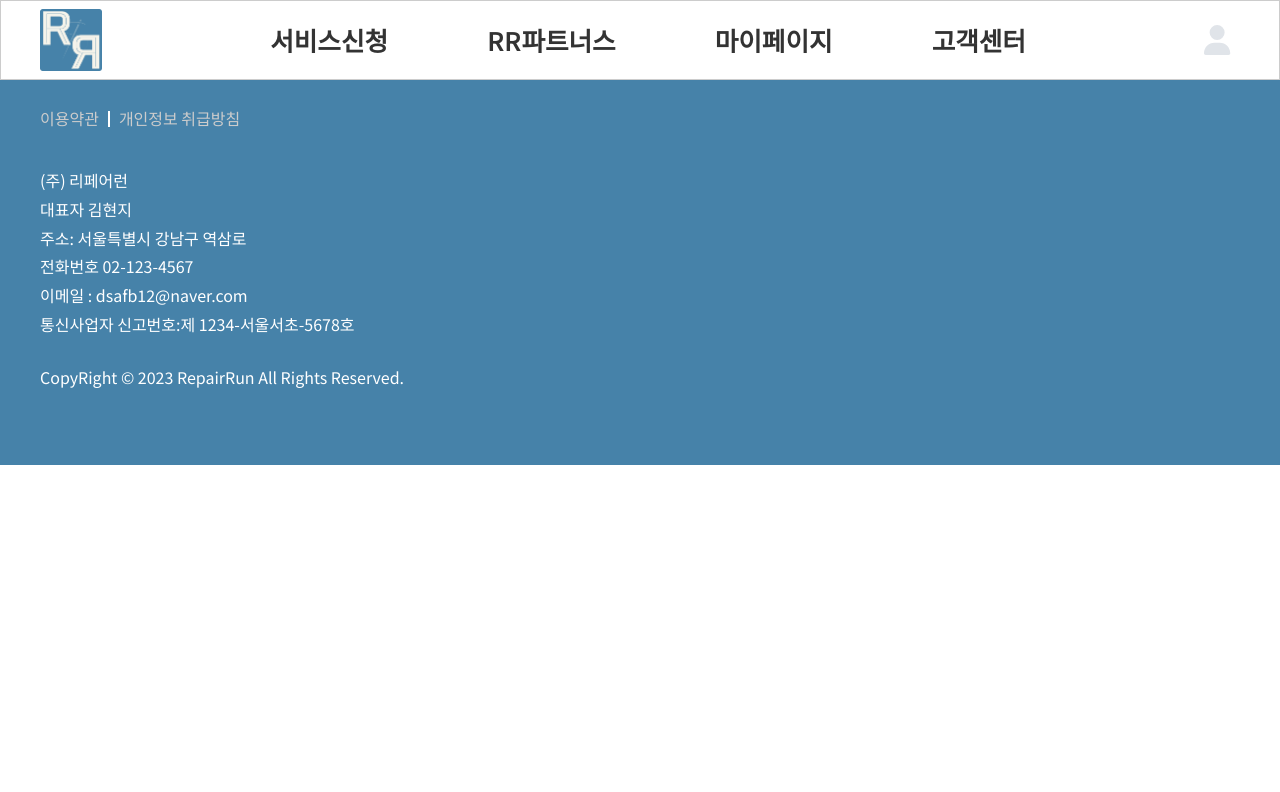
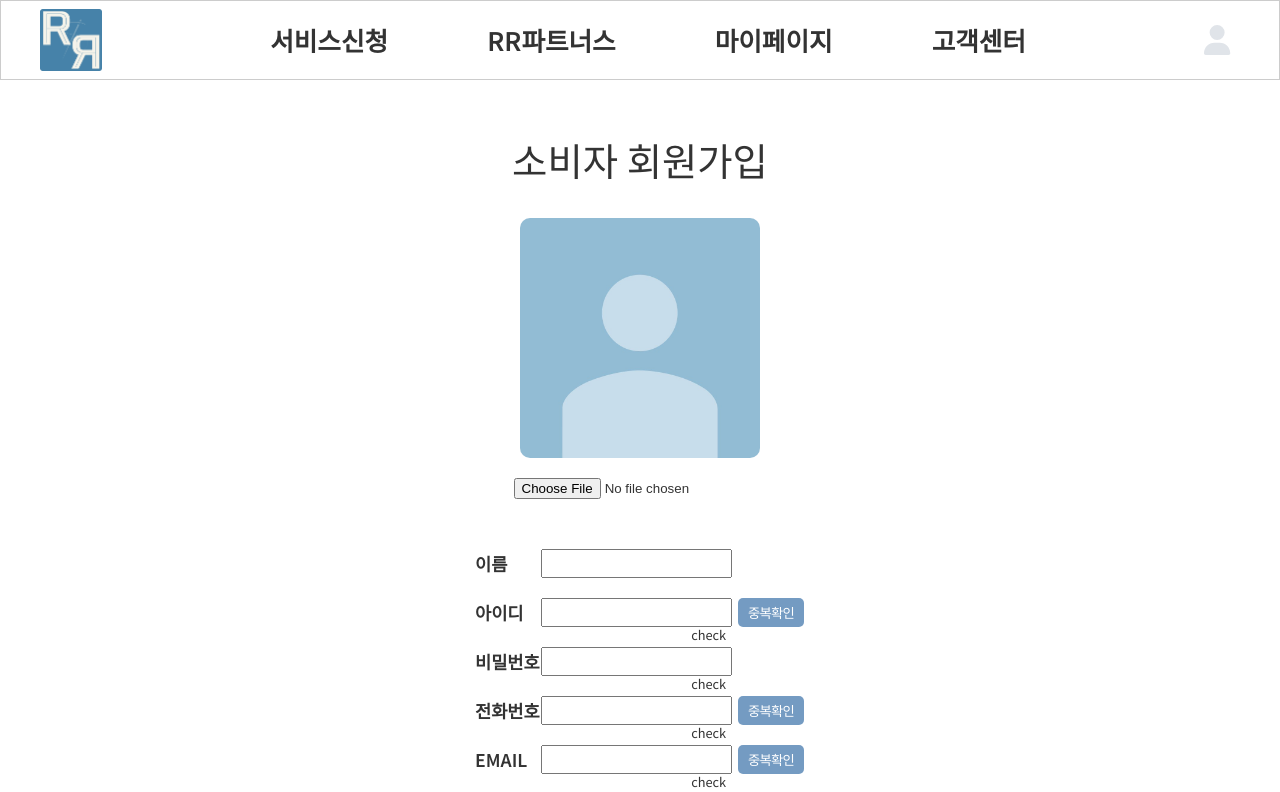
Before and after one commit to pshyun123/prj_repairrun, a React (Create React App) app: page /Join in a window 1280 px wide. Shown: the top 792 px of the page. Built offline with nearby package versions, Linux system fonts and the light colour scheme.

Commit message:
현지 : 회원가입 레이아웃 작업중 231107

```diff
--- a/src/component/RepairList.jsx
+++ b/src/component/RepairList.jsx
@@ -84,6 +84,7 @@ const RepairList = () => {
       ],
     },
   ];
+
   return (
     <>
       <RepairListComp>
--- a/src/pages/Join.jsx
+++ b/src/pages/Join.jsx
@@ -1,11 +1,87 @@
-import React, { useState } from "react";
+import React, { useState, useEffect } from "react";
+import { useParams } from "react-router-dom";
+import { storage } from "../api/firebase";
 import Joinstyle from "../style/Joinstyle";
-import GlobalStyle from "../style/GlobalStyle";
+import basicProfile from "../images/기본프로필.jpg";
 
 const Join = () => {
+  const params = useParams();
+  const [imgSrc, setImgSrc] = useState(basicProfile);
+  const [url, setUrl] = useState("");
+
+  const handleFileInputChange = (e) => {
+    setImgSrc(URL.createObjectURL(e.target.files[0]));
+    console.log(imgSrc);
+  };
+
   return (
     <Joinstyle>
-      <div className="container"></div>
+      <div className="container">
+        <h2>소비자 회원가입</h2>
+        <div className="profile">
+          <div className="imgBox">
+            <img src={imgSrc} alt="프로필이미지" />
+          </div>
+          <input type="file" onChange={(e) => handleFileInputChange(e)} />
+        </div>
+        <div className="wrapper">
+          <div className="inputArea">
+            <label name="name">
+              <span>이름</span>
+              <input type="text" />
+            </label>
+          </div>
+          <div className="inputArea">
+            <label name="userId">
+              <span>아이디</span>
+              <div className="box">
+                <input type="text" />
+                <p className="check">check</p>
+              </div>
+              <button>중복확인</button>
+            </label>
+          </div>
+          <div className="inputArea">
+            <label name="">
+              <span>비밀번호</span>
+              <div className="box">
+                <input type="password" />
+                <p className="check">check</p>
+              </div>
+            </label>
+          </div>
+          <div className="inputArea">
+            <label name="">
+              <span>전화번호</span>
+              <div className="box">
+                <input type="text" />
+                <p className="check">check</p>
+              </div>
+              <button>중복확인</button>
+            </label>
+          </div>
+          <div className="inputArea">
+            <label name="">
+              <span>EMAIL</span>
+              <div className="box">
+                <input type="email" />
+                <p className="check">check</p>
+              </div>
+              <button>중복확인</button>
+            </label>
+          </div>
+          <div className="inputArea">
+            <label name="addr">
+              <span>주소</span>
+              <input type="text" />
+              <button>주소찾기</button>
+            </label>
+          </div>
+        </div>
+        <div className="btnBox">
+          <button>제출하기</button>
+        </div>
+      </div>
     </Joinstyle>
   );
 };
--- a/src/pages/PartnerMain.jsx
+++ b/src/pages/PartnerMain.jsx
@@ -1,5 +1,6 @@
 import PartnerInfo from "../component/PartnerInfo";
 import RepairList from "../component/RepairList";
+import Modal from "../util/Modal";
 
 const PartnerMain = () => {
   return (
--- a/src/style/Joinstyle.jsx
+++ b/src/style/Joinstyle.jsx
@@ -1,5 +1,90 @@
 import styled from "styled-components";
 
-const Joinstyle = styled.div``;
+const Joinstyle = styled.section`
+  padding: 60px 0;
+  .container {
+    h2 {
+      text-align: center;
+      margin-bottom: 40px;
+    }
+    .profile {
+      width: 100%;
+      display: flex;
+      flex-direction: column;
+      justify-content: center;
+      align-items: center;
+      margin-bottom: 50px;
+
+      .imgBox {
+        position: relative;
+        width: 20%;
+        padding-bottom: 20%;
+        margin-bottom: 20px;
+        border-radius: 10px;
+        overflow: hidden;
+        img {
+          position: absolute;
+          width: 100%;
+        }
+        @media only screen and (max-width: 768px) {
+          width: 30%;
+          padding-bottom: 30%;
+        }
+      }
+    }
+    .wrapper {
+      width: 72%;
+      margin: 0 auto;
+      display: flex;
+      flex-direction: column;
+      justify-content: center;
+      align-items: center;
+      .inputArea {
+        margin-bottom: 20px;
+        width: 100%;
+        display: flex;
+        justify-content: center;
+        label {
+          width: 330px;
+          display: flex;
+          align-items: center;
+          span {
+            width: 20%;
+            font-size: 1.1em;
+            font-weight: 600;
+          }
+          input {
+            margin-right: 6px;
+            padding: 5px;
+          }
+          .box {
+            position: relative;
+            .check {
+              position: absolute;
+              top: 104%;
+              width: 94%;
+              text-align: right;
+              font-size: 0.8em;
+            }
+          }
+          button {
+            border: none;
+            cursor: pointer;
+            padding: 5px 10px;
+            border-radius: 5px;
+            background-color: var(--MIDBLUE);
+            color: white;
+            letter-spacing: -0.8px;
+            &:hover {
+              background-color: var(--DARKBLUE);
+            }
+          }
+        }
+      }
+    }
+    .btnBox {
+    }
+  }
+`;
 
 export default Joinstyle;
--- a/src/util/Modal.jsx
+++ b/src/util/Modal.jsx
@@ -1,2 +1,114 @@
-const Modal = () => {};
+import { styled } from "styled-components";
+
+const ModalStyle = styled.div`
+  .modal {
+    display: block;
+    position: fixed;
+    top: 0;
+    right: 0;
+    bottom: 0;
+    left: 0;
+    z-index: 99;
+    background-color: rgba(0, 0, 0, 0.6);
+  }
+
+  .openModal {
+    display: flex;
+    align-items: center;
+    /* 팝업이 열릴때 스르륵 열리는 효과 */
+    animation: modal-bg-show 0.8s;
+  }
+
+  section {
+    width: 90%;
+    max-width: 450px;
+    margin: 0 auto;
+    border-radius: 0.3rem;
+    background-color: white;
+    /* 팝업이 열릴때 스르륵 열리는 효과 */
+    animation: modal-show 0.3s;
+    overflow: hidden;
+    header {
+      position: relative;
+      padding: 16px 64px 16px 16px;
+      background-color: var(--LIGHTBLUE);
+      font-weight: 600;
+      button {
+        position: absolute;
+        top: 15px;
+        right: 15px;
+        width: 30px;
+        font-size: 21px;
+        font-weight: 700;
+        text-align: center;
+        color: #999;
+        background-color: transparent;
+      }
+    }
+    main {
+      padding: 16px;
+      border-bottom: 2px solid #dee2e6;
+      text-align: center;
+    }
+    footer {
+      padding: 12px 16px;
+      text-align: right;
+      button {
+        padding: 6px 12px;
+        color: #fff;
+        background-color: var(--DARKBLUE);
+        border-radius: 5px;
+        font-size: 13px;
+      }
+    }
+  }
+
+  @keyframes modal-show {
+    from {
+      opacity: 0;
+      margin-top: -50px;
+    }
+    to {
+      opacity: 1;
+      margin-top: 0;
+    }
+  }
+  @keyframes modal-bg-show {
+    from {
+      opacity: 0;
+    }
+    to {
+      opacity: 1;
+    }
+  }
+`;
+
+const Button = styled.button`
+  outline: none;
+  cursor: pointer;
+  margin-right: 10px;
+  border: 0;
+  width: 60px;
+`;
+
+const Modal = (props) => {
+  const { open, confirm, close, type, header, children } = props;
+
+  return (
+    <ModalStyle>
+      <div className={open ? "openModal modal" : "modal"}>
+        {open && (
+          <section>
+            <header>{header}</header>
+            <main>{children}</main>
+            <footer>
+              {type && <Button onClick={confirm}>확인</Button>}
+              <Button onClick={close}>취소</Button>
+            </footer>
+          </section>
+        )}
+      </div>
+    </ModalStyle>
+  );
+};
 export default Modal;
```
